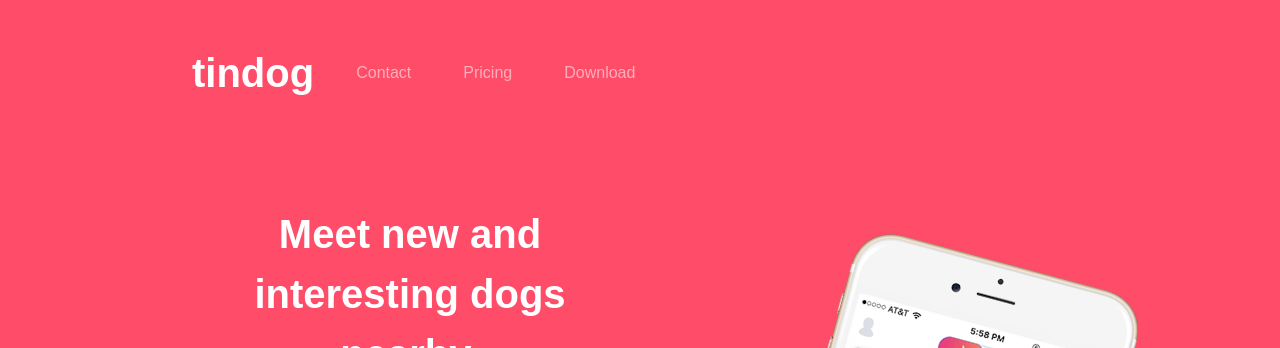
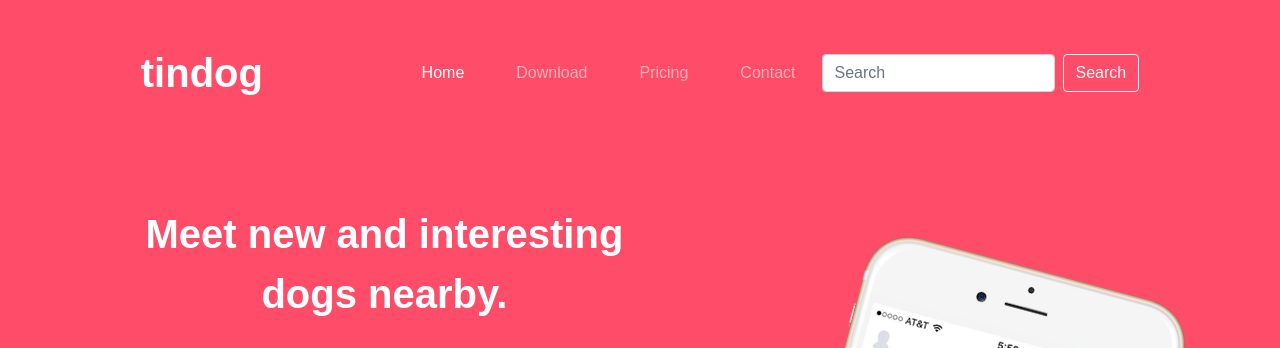
Before and after one commit to MariferVL/WebDevelopmentBootcamp, a plain HTML site: page Boostrap-installation/index.html in a window 1280 px wide. Shown: the top 348 px of the page. Drawn offline with nearby package versions, Linux system fonts and the light colour scheme; a web font is replaced by a local one.

Commit message:
Details Ready

```diff
--- a/Boostrap-installation/css/styles.css
+++ b/Boostrap-installation/css/styles.css
@@ -16,21 +16,29 @@
     color: #8f8f8f;
 }
 
+
+.container, .container-fluid, .container-lg, .container-md, .container-sm, .container-xl, .container-xxl {
+    padding-right: 0;
+    padding-left: 0;
+  }
+
+
 /* Main Layout */
 
 #title {
     background-color: #ff4c68;
+    color: white;
+
 }
 
 #title h1 {
-    color: white;
     font-weight: bolder;
     size: 3.3rem;
     line-height: 1.5;
 }
 
-.container-fluid {
-    padding: 3% 15% 0;
+.main {
+    padding: 3% 11% 0;
     overflow: hidden;
 }
 
@@ -53,6 +61,11 @@
     font-family: 'Montserrat-Light', sans-serif;
 }
 
+.form-control:focus {
+    border-color: #ff4c68;
+    box-shadow: 0 0 0 .25rem rgb(247, 55, 85);
+  }
+
 .download-btn {
     margin: 5% 3% 5% 0;
 }
@@ -62,8 +75,8 @@
     transform: rotate(15deg) scale(1.25);
     position: relative;
     top: 22%;
-    left: 13%;
-    right: 11%;
+    left: 11%;
+
 }
 
 /* Features Section */
--- a/Boostrap-installation/index.html
+++ b/Boostrap-installation/index.html
@@ -26,27 +26,56 @@
 
   <section id="title">
 
-    <div class="container-fluid">
+    <div class="container-fluid main">
+
+      <!-- Navbar -->
+
       <nav class="navbar navbar-expand-md navbar-dark">
-        <a class="navbar-brand" href="">tindog</a>
-        <button class="navbar-toggler" type="button" data-toggle="collapse" data-target="#navbarSupportedContent"
+        <div class="container-fluid ">
+          <a class="navbar-brand d-flex " href="#">tindog</a>
+          <button class="navbar-toggler" type="button" data-bs-toggle="collapse" data-bs-target="#navbarSupportedContent"
             aria-controls="navbarSupportedContent" aria-expanded="false" aria-label="Toggle navigation">
             <span class="navbar-toggler-icon"></span>
           </button>
-        <div class="collapse navbar-collapse" id="navbarSupportedContent">
-          <ul class="navbar-nav dropdown ml-auto">
+          <div class="collapse navbar-collapse " id="navbarSupportedContent">
+            <ul class="navbar-nav ms-auto mb-2 mb-lg-0 ">
               <li class="nav-item">
-              <a class="nav-link" href="#footer">Contact</a>
+                <a class="nav-link active" aria-current="page" href="#">Home</a>
+              </li>
+              <li class="nav-item">
+                <a class="nav-link" href="#cta">Download</a>
               </li>
               <li class="nav-item">
                 <a class="nav-link" href="#pricing">Pricing</a>
               </li>
               <li class="nav-item">
-              <a class="nav-link" href="#cta">Download</a>
+                <a class="nav-link" href="#footer">Contact</a>
               </li>
+              <!-- <li class="nav-item dropdown">
+                  <a class="nav-link dropdown-toggle" href="#" id="navbarDropdown" role="button" data-bs-toggle="dropdown" aria-expanded="false">
+                    Dropdown
+                  </a>
+                  <ul class="dropdown-menu" aria-labelledby="navbarDropdown">
+                    <li><a class="dropdown-item" href="#">Action</a></li>
+                    <li><a class="dropdown-item" href="#">Another action</a></li>
+                    <li><hr class="dropdown-divider"></li>
+                    <li><a class="dropdown-item" href="#">Something else here</a></li>
                   </ul>
+                </li> -->
+              <!-- <li class="nav-item">
+                  <a class="nav-link disabled" href="#" tabindex="-1" aria-disabled="true">Disabled</a>
+                </li> -->
+            </ul>
+            <form class="d-flex">
+              <input class="form-control me-2" type="search" placeholder="Search" aria-label="Search">
+              <button class="btn  btn-outline-light" type="submit">Search</button>
+            </form>
+          </div>
         </div>
       </nav>
+
+      <!-- Main -->
+
     <div class="row">
       <div class="col-lg-6  col-md-6  col-sm-6 ">
         <h1>Meet new and interesting dogs nearby.</h1>
```
Also changed, not shown: Boostrap-installation/cosas.html (added). Lines whose indentation alone changed are shown as unchanged.
